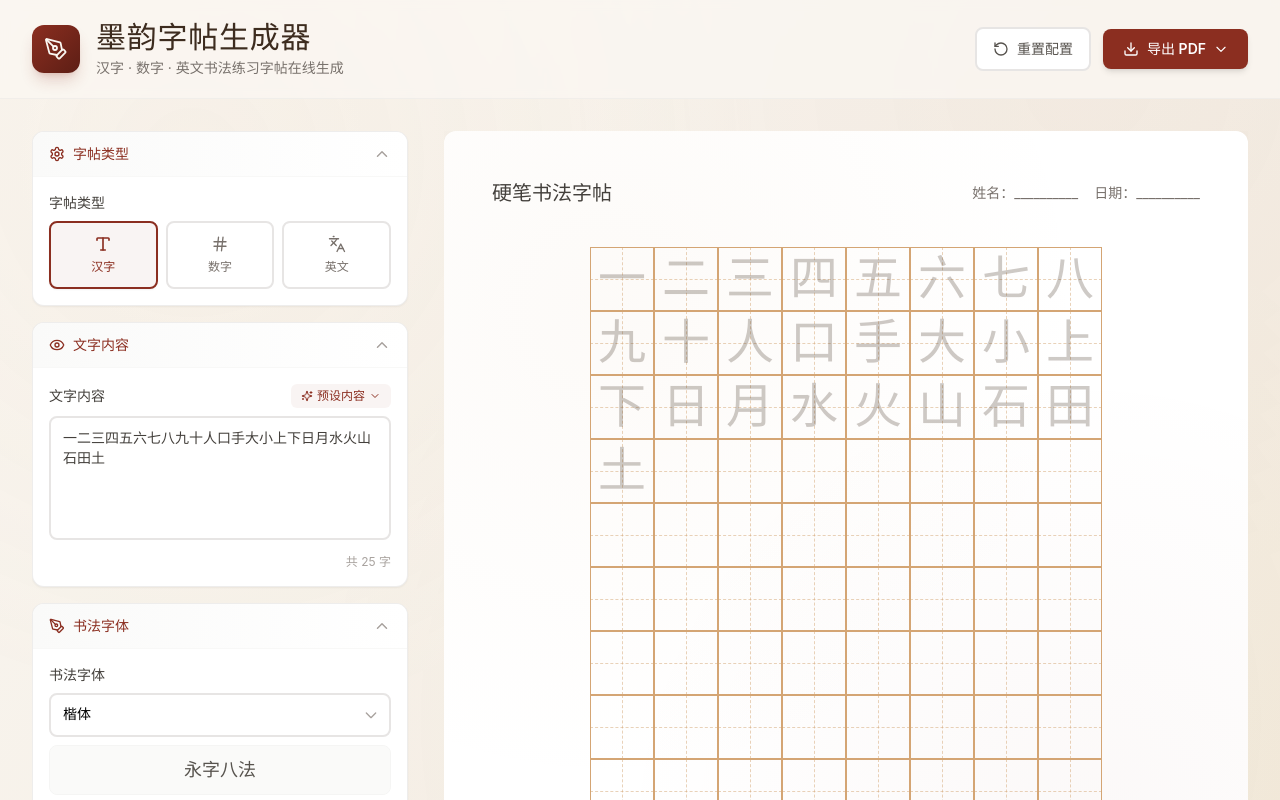
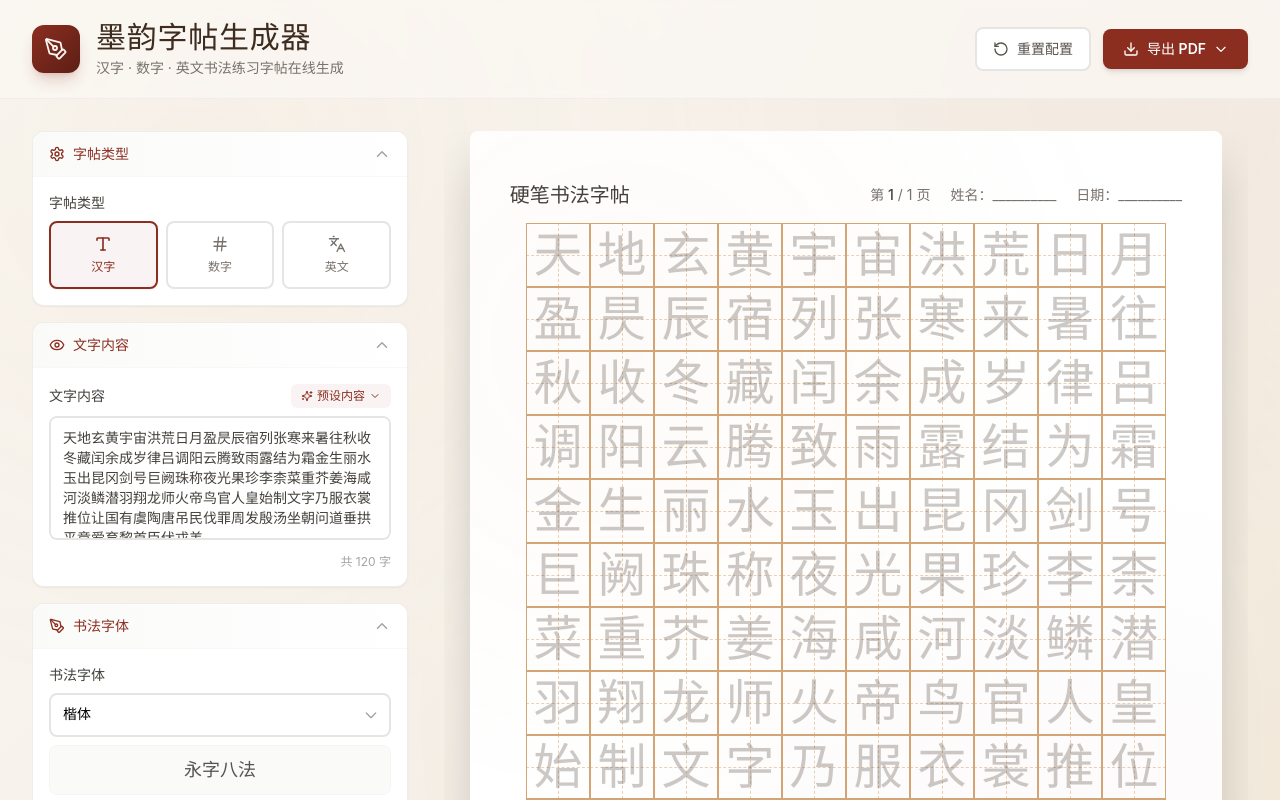
Before and after one commit to LuckyLL17/yq-34, a React (Vite) app: page / in a window 1280 px wide. Shown: the top 800 px of the page. Built offline with nearby package versions, Linux system fonts and the light colour scheme; a web font is replaced by a local one.

Commit message:
.1294570642211112:77d048b86d6c7b08c56b470264630cc6_6a2df30262794fb2d6dd1255.6a2e22f262794fb2d6dd1b12.6a2e22f2fc75b45c93fd9631:Trae CN.T(2026/6/14 11:41:38)

```diff
--- a/src/components/Preview/CopybookPreview.tsx
+++ b/src/components/Preview/CopybookPreview.tsx
@@ -1,4 +1,4 @@
-import { forwardRef } from 'react';
+import { forwardRef, useMemo } from 'react';
 import { useCopybookStore } from '@/store/useCopybookStore';
 import { getFontById } from '@/utils/fonts';
 import GridCell from './GridCell';
@@ -7,56 +7,129 @@ interface CopybookPreviewProps {
   className?: string;
 }
 
+const A4_RATIO = 297 / 210;
+
 const CopybookPreview = forwardRef<HTMLDivElement, CopybookPreviewProps>(
   ({ className }, ref) => {
     const config = useCopybookStore();
     const font = getFontById(config.fontId);
 
+    const allChars = useMemo(() => {
       const chars: string[] = [];
       for (const ch of config.text) {
-      if (ch !== '\n' && ch !== '\r' && ch !== '\t') {
+        if (ch !== '\n' && ch !== '\r' && ch !== '\t' && ch !== ' ') {
           chars.push(ch);
         }
       }
+      return chars;
+    }, [config.text]);
 
-    while (chars.length < config.colsPerRow * config.rows) {
-      chars.push(' ');
+    const charsPerPage = config.colsPerRow * config.rows;
+    const totalPages = Math.max(1, Math.ceil(allChars.length / charsPerPage));
+
+    const pageGroups = useMemo(() => {
+      const groups: string[][][] = [];
+      for (let p = 0; p < totalPages; p++) {
+        const pageStart = p * charsPerPage;
+        const pageChars = allChars.slice(pageStart, pageStart + charsPerPage);
+        while (pageChars.length < charsPerPage) pageChars.push(' ');
+
+        const rows: string[][] = [];
+        for (let r = 0; r < config.rows; r++) {
+          const rStart = r * config.colsPerRow;
+          rows.push(pageChars.slice(rStart, rStart + config.colsPerRow));
+        }
+        groups.push(rows);
+      }
+      return groups;
+    }, [allChars, charsPerPage, config.colsPerRow, config.rows, totalPages]);
+
+    const gridWidth = config.colsPerRow * config.cellSize;
+    const gridHeight = config.rows * config.cellSize;
+
+    const headerHeight = 56;
+    const footerHeight = 40;
+    const paddingX = 40;
+    const paddingY = 36;
+
+    const contentWidth = gridWidth + paddingX * 2;
+    const contentHeight = gridHeight + headerHeight + footerHeight + paddingY * 2;
+
+    let pageWidth = contentWidth;
+    let pageHeight = contentWidth * A4_RATIO;
+
+    if (pageHeight < contentHeight) {
+      pageHeight = contentHeight;
+      pageWidth = pageHeight / A4_RATIO;
     }
 
-    const rows: string[][] = [];
-    for (let i = 0; i < config.rows; i++) {
-      const start = i * config.colsPerRow;
-      rows.push(chars.slice(start, start + config.colsPerRow));
-    }
+    const pageTitle =
+      config.textType === 'chinese'
+        ? '硬笔书法字帖'
+        : config.textType === 'number'
+        ? '数字练字帖'
+        : 'English Practice';
 
     return (
       <div
         ref={ref}
-        className={`bg-white rounded-xl shadow-2xl p-8 md:p-12 ${className || ''}`}
+        className={`flex flex-col items-center gap-8 ${className || ''}`}
+      >
+        {pageGroups.map((pageRows, pageIdx) => (
+          <div
+            key={pageIdx}
+            className="bg-white rounded-lg shadow-2xl relative overflow-hidden"
             style={{
+              width: pageWidth,
+              height: pageHeight,
               backgroundImage: `
-            radial-gradient(circle at 20% 20%, rgba(212, 165, 116, 0.05) 0%, transparent 50%),
+                radial-gradient(circle at 20% 20%, rgba(212, 165, 116, 0.04) 0%, transparent 50%),
                 radial-gradient(circle at 80% 80%, rgba(139, 46, 32, 0.03) 0%, transparent 50%)
               `,
             }}
+            data-page-index={pageIdx}
           >
-        <div className="mb-6 flex items-center justify-between">
+            <div
+              className="absolute flex flex-col"
+              style={{
+                top: paddingY,
+                left: paddingX,
+                right: paddingX,
+                bottom: paddingY,
+              }}
+            >
+              <div
+                className="flex items-center justify-between shrink-0"
+                style={{ height: headerHeight }}
+              >
                 <h2
-            className="text-xl font-bold text-stone-700"
-            style={{ fontFamily: '"Noto Serif SC", "STSong", serif' }}
+                  className="text-lg md:text-xl font-bold text-stone-700"
+                  style={{
+                    fontFamily:
+                      '"Noto Serif SC", "STSong", "SimSun", serif',
+                  }}
                 >
-            {config.textType === 'chinese' && '硬笔书法字帖'}
-            {config.textType === 'number' && '数字练字帖'}
-            {config.textType === 'english' && 'English Practice'}
+                  {pageTitle}
                 </h2>
-          <div className="flex gap-4 text-sm text-stone-500">
+                <div className="flex gap-5 text-xs md:text-sm text-stone-500">
+                  <span>
+                    第 <span className="font-medium text-stone-700">{pageIdx + 1}</span> /{' '}
+                    {totalPages} 页
+                  </span>
                   <span>姓名：__________</span>
                   <span>日期：__________</span>
                 </div>
               </div>
 
-        <div className="flex flex-col gap-0 items-center justify-center overflow-x-auto py-4">
-          {rows.map((row, rowIdx) => (
+              <div className="flex-1 flex items-center justify-center py-2 overflow-hidden">
+                <div
+                  className="flex flex-col items-center justify-center"
+                  style={{
+                    width: gridWidth,
+                    height: gridHeight,
+                  }}
+                >
+                  {pageRows.map((row, rowIdx) => (
                     <div key={rowIdx} className="flex">
                       {row.map((char, colIdx) => (
                         <GridCell
@@ -75,13 +148,23 @@ const CopybookPreview = forwardRef<HTMLDivElement, CopybookPreviewProps>(
                     </div>
                   ))}
                 </div>
+              </div>
 
-        <div className="mt-8 pt-4 border-t border-stone-200 text-xs text-stone-400 text-center">
-          <p>
-            字体：{font.name} | 格子：{config.colsPerRow} × {config.rows} |
-            共 {config.text.replace(/\s/g, '').length} 字
-          </p>
+              <div
+                className="shrink-0 flex items-center justify-between pt-3 border-t border-stone-200 text-xs text-stone-400"
+                style={{ height: footerHeight }}
+              >
+                <span>
+                  字体：{font.name} · 格子：{config.colsPerRow} × {config.rows}
+                </span>
+                <span>
+                  墨韵字帖生成器 · 本页 {pageRows.flat().filter((c) => c !== ' ').length} /{' '}
+                  {allChars.length} 字
+                </span>
               </div>
+            </div>
+          </div>
+        ))}
       </div>
     );
   }
--- a/src/components/Preview/GridCell.tsx
+++ b/src/components/Preview/GridCell.tsx
@@ -23,15 +23,14 @@ export default function GridCell({
   showTrace,
   traceOpacity,
 }: GridCellProps) {
-  const fontSize = Math.floor(cellSize * 0.75);
+  const fontSize = Math.floor(cellSize * 0.78);
+  const s = cellSize;
+  const borderStyle = `1px solid ${gridColor}`;
+  const dashedStyle = showDashed
+    ? `1px dashed ${gridColor}80`
+    : 'none';
 
   const renderGrid = () => {
-    const s = cellSize;
-    const borderStyle = `1px solid ${gridColor}`;
-    const dashedStyle = showDashed
-      ? `1px dashed ${gridColor}80`
-      : 'none';
-
     if (gridType === 'none') {
       return null;
     }
@@ -68,11 +67,6 @@ export default function GridCell({
     }
 
     if (gridType === 'mi') {
-      const diagStyle = showDashed
-        ? {
-            background: `linear-gradient(to right, transparent calc(50% - 0.5px), ${gridColor}80 calc(50% - 0.5px), ${gridColor}80 calc(50% + 0.5px), transparent calc(50% + 0.5px))`,
-          }
-        : {};
       return (
         <>
           <div
@@ -97,14 +91,6 @@ export default function GridCell({
               right: 0,
               height: 0,
               borderTop: dashedStyle,
-            }}
-          />
-          <div
-            className="absolute inset-0 pointer-events-none"
-            style={{
-              ...diagStyle,
-              transform: 'rotate(45deg)',
-              opacity: showDashed ? 0.6 : 0,
             }}
           />
           <div
@@ -136,8 +122,8 @@ export default function GridCell({
     }
 
     if (gridType === 'hui') {
-      const inner = cellSize * 0.5;
-      const offset = (cellSize - inner) / 2;
+      const inner = s * 0.5;
+      const offset = (s - inner) / 2;
       return (
         <>
           <div
@@ -181,10 +167,12 @@ export default function GridCell({
     return null;
   };
 
+  const displayChar = char === ' ' ? '\u00A0' : char;
+
   return (
     <div
       className="relative inline-block shrink-0"
-      style={{ width: cellSize, height: cellSize }}
+      style={{ width: s, height: s }}
     >
       {renderGrid()}
 
@@ -199,7 +187,7 @@ export default function GridCell({
             lineHeight: 1,
           }}
         >
-          {char}
+          {displayChar}
         </span>
       )}
 
@@ -213,7 +201,7 @@ export default function GridCell({
           visibility: showTrace ? 'hidden' : 'visible',
         }}
       >
-        {char}
+        {displayChar}
       </span>
     </div>
   );
--- a/src/store/useCopybookStore.ts
+++ b/src/store/useCopybookStore.ts
@@ -25,8 +25,8 @@ const DEFAULT_CONFIG: CopybookConfig = {
   fontId: 'kaiti',
   gridType: 'tian',
   cellSize: 64,
-  colsPerRow: 8,
-  rows: 10,
+  colsPerRow: 10,
+  rows: 14,
   fontColor: '#3D2C1F',
   gridColor: '#D4A574',
   showDashed: true,
@@ -38,12 +38,18 @@ export const useCopybookStore = create<CopybookState>((set) => ({
   ...DEFAULT_CONFIG,
 
   setTextType: (type) =>
-    set((state) => {
-      const newText = state.text || DEFAULT_TEXTS[type];
+    set(() => {
+      let fontId = 'kaiti';
+      if (type === 'english') fontId = 'serif';
+      else if (type === 'number') fontId = 'kaiti';
+      else fontId = 'kaiti';
+
       return {
         textType: type,
-        text: newText,
-        fontId: type === 'english' ? 'serif' : type === 'number' ? 'kaiti' : 'kaiti',
+        text: DEFAULT_TEXTS[type],
+        fontId,
+        colsPerRow: type === 'english' ? 14 : type === 'number' ? 12 : 10,
+        rows: 14,
       };
     }),
 
@@ -51,8 +57,8 @@ export const useCopybookStore = create<CopybookState>((set) => ({
   setFontId: (fontId) => set({ fontId }),
   setGridType: (gridType) => set({ gridType }),
   setCellSize: (cellSize) => set({ cellSize: Math.max(32, Math.min(120, cellSize)) }),
-  setColsPerRow: (colsPerRow) => set({ colsPerRow: Math.max(4, Math.min(16, colsPerRow)) }),
-  setRows: (rows) => set({ rows: Math.max(4, Math.min(20, rows)) }),
+  setColsPerRow: (colsPerRow) => set({ colsPerRow: Math.max(4, Math.min(20, colsPerRow)) }),
+  setRows: (rows) => set({ rows: Math.max(4, Math.min(30, rows)) }),
   setFontColor: (fontColor) => set({ fontColor }),
   setGridColor: (gridColor) => set({ gridColor }),
   setShowDashed: (showDashed) => set({ showDashed }),
--- a/src/utils/presetTexts.ts
+++ b/src/utils/presetTexts.ts
@@ -22,38 +22,88 @@ export const PRESET_TEXTS: PresetText[] = [
     textType: 'chinese',
   },
   {
-    label: '常用偏旁部首',
-    value: '亻彳氵冫讠扌艹宀纟钅礻衤辶廴阝卩凵刂匚冂勹厶廾弋',
+    label: '二年级生字',
+    value: '春夏秋冬东南西北金木水火风雨雷电花草树木鱼虫鸟兽',
     textType: 'chinese',
   },
   {
-    label: '唐诗《春晓》',
+    label: '常用偏旁部首',
+    value: '亻彳氵冫讠扌艹宀纟钅礻衤辶廴阝卩凵刂匚冂勹厶廾弋弓彐彡',
+    textType: 'chinese',
+  },
+  {
+    label: '唐诗《春晓》·孟浩然',
     value: '春眠不觉晓处处闻啼鸟夜来风雨声花落知多少',
     textType: 'chinese',
   },
   {
-    label: '唐诗《静夜思》',
+    label: '唐诗《静夜思》·李白',
     value: '床前明月光疑是地上霜举头望明月低头思故乡',
     textType: 'chinese',
   },
   {
-    label: '唐诗《登鹳雀楼》',
+    label: '唐诗《登鹳雀楼》·王之涣',
     value: '白日依山尽黄河入海流欲穷千里目更上一层楼',
     textType: 'chinese',
   },
   {
-    label: '三字经节选',
+    label: '唐诗《咏柳》·贺知章',
+    value: '碧玉妆成一树高万条垂下绿丝绦不知细叶谁裁出二月春风似剪刀',
+    textType: 'chinese',
+  },
+  {
+    label: '唐诗《绝句》·杜甫',
+    value: '两个黄鹂鸣翠柳一行白鹭上青天窗含西岭千秋雪门泊东吴万里船',
+    textType: 'chinese',
+  },
+  {
+    label: '唐诗《江雪》·柳宗元',
+    value: '千山鸟飞绝万径人踪灭孤舟蓑笠翁独钓寒江雪',
+    textType: 'chinese',
+  },
+  {
+    label: '唐诗《悯农》·李绅',
+    value: '锄禾日当午汗滴禾下土谁知盘中餐粒粒皆辛苦',
+    textType: 'chinese',
+  },
+  {
+    label: '宋词《相思》·王维',
+    value: '红豆生南国春来发几枝愿君多采撷此物最相思',
+    textType: 'chinese',
+  },
+  {
+    label: '三字经节选(一)',
     value: '人之初性本善性相近习相远苟不教性乃迁教之道贵以专',
     textType: 'chinese',
   },
   {
-    label: '百家姓开头',
-    value: '赵钱孙李周吴郑王冯陈褚卫蒋沈韩杨朱秦尤许何吕施张',
+    label: '三字经节选(二)',
+    value: '昔孟母择邻处子不学断机杼窦燕山有义方教五子名俱扬',
     textType: 'chinese',
   },
   {
-    label: '成语练习',
+    label: '百家姓开头',
+    value: '赵钱孙李周吴郑王冯陈褚卫蒋沈韩杨朱秦尤许何吕施张孔曹严华金魏陶姜',
+    textType: 'chinese',
+  },
+  {
+    label: '弟子规节选',
+    value: '弟子规圣人训首孝悌次谨信泛爱众而亲仁有余力则学文',
+    textType: 'chinese',
+  },
+  {
+    label: '千字文节选',
+    value: '天地玄黄宇宙洪荒日月盈昃辰宿列张寒来暑往秋收冬藏',
+    textType: 'chinese',
+  },
+  {
+    label: '成语练习(一)',
     value: '一心一意一帆风顺三心二意四面八方五光十色七上八下九牛一毛十全十美',
+    textType: 'chinese',
+  },
+  {
+    label: '成语练习(二)',
+    value: '画龙点睛守株待兔亡羊补牢掩耳盗铃对牛弹琴刻舟求剑井底之蛙画蛇添足',
     textType: 'chinese',
   },
   {
@@ -62,23 +112,43 @@ export const PRESET_TEXTS: PresetText[] = [
     textType: 'english',
   },
   {
-    label: '英文常用词',
-    value: 'Hello World Thank Goodbye Yes No Please Sorry Love Happy Family Friend School',
-    textType: 'english',
-  },
-  {
-    label: '英文数字',
-    value: 'One Two Three Four Five Six Seven Eight Nine Ten Eleven Twelve',
-    textType: 'english',
-  },
-  {
     label: '英文字母练习',
     value: 'ABCDEFGHIJKLMNOPQRSTUVWXYZ abcdefghijklmnopqrstuvwxyz',
     textType: 'english',
   },
   {
-    label: '励志短句',
+    label: '英文常用词',
+    value: 'Hello World Thank Goodbye Yes No Please Sorry Love Happy Family Friend School Book Water Food Time Day Night',
+    textType: 'english',
+  },
+  {
+    label: '英文数字 1-20',
+    value: 'One Two Three Four Five Six Seven Eight Nine Ten Eleven Twelve Thirteen Fourteen Fifteen Sixteen Seventeen Eighteen Nineteen Twenty',
+    textType: 'english',
+  },
+  {
+    label: '英文星期一到日',
+    value: 'Monday Tuesday Wednesday Thursday Friday Saturday Sunday',
+    textType: 'english',
+  },
+  {
+    label: '英文月份',
+    value: 'January February March April May June July August September October November December',
+    textType: 'english',
+  },
+  {
+    label: '英文颜色词汇',
+    value: 'Red Orange Yellow Green Blue Purple Pink Black White Gray Brown Gold',
+    textType: 'english',
+  },
+  {
+    label: '励志短句(一)',
     value: 'The best is yet to come Keep calm and carry on Never give up Stay hungry stay foolish',
+    textType: 'english',
+  },
+  {
+    label: '励志短句(二)',
+    value: 'Dream big work hard Stay positive Be kind always Believe in yourself Nothing is impossible',
     textType: 'english',
   },
 ];
@@ -89,6 +159,7 @@ export function getPresetsByType(textType: string): PresetText[] {
 
 export const DEFAULT_TEXTS: Record<string, string> = {
   number: '0123456789',
-  chinese: '一二三四五六七八九十人口手大小上下日月水火山石田土',
-  english: 'AaBbCcDdEeFfGgHhIiJjKkLlMmNnOoPpQqRrSsTtUuVvWwXxYyZz',
+  chinese:
+    '天地玄黄宇宙洪荒日月盈昃辰宿列张寒来暑往秋收冬藏闰余成岁律吕调阳云腾致雨露结为霜金生丽水玉出昆冈剑号巨阙珠称夜光果珍李柰菜重芥姜海咸河淡鳞潜羽翔龙师火帝鸟官人皇始制文字乃服衣裳推位让国有虞陶唐吊民伐罪周发殷汤坐朝问道垂拱平章爱育黎首臣伏戎羌',
+  english: 'The quick brown fox jumps over the lazy dog Pack my box with five dozen liquor jugs How vexingly quick daft zebras jump Sphinx of black quartz judge my vow',
 };
```
Also changed, not shown: src/components/ConfigPanel/TextInput.tsx (+28 -6 lines), src/components/ExportButton.tsx (+28 -25 lines), src/utils/pdfExport.ts (+44 -108 lines). Lines whose indentation alone changed are shown as unchanged.
